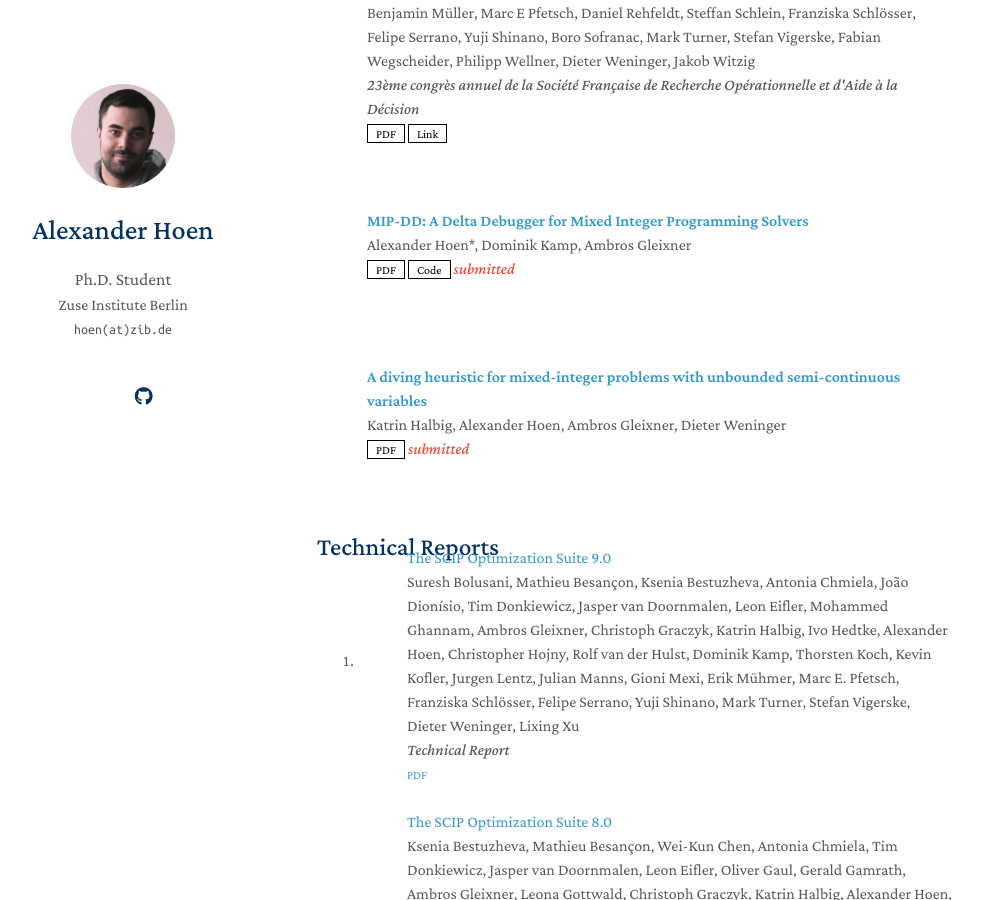
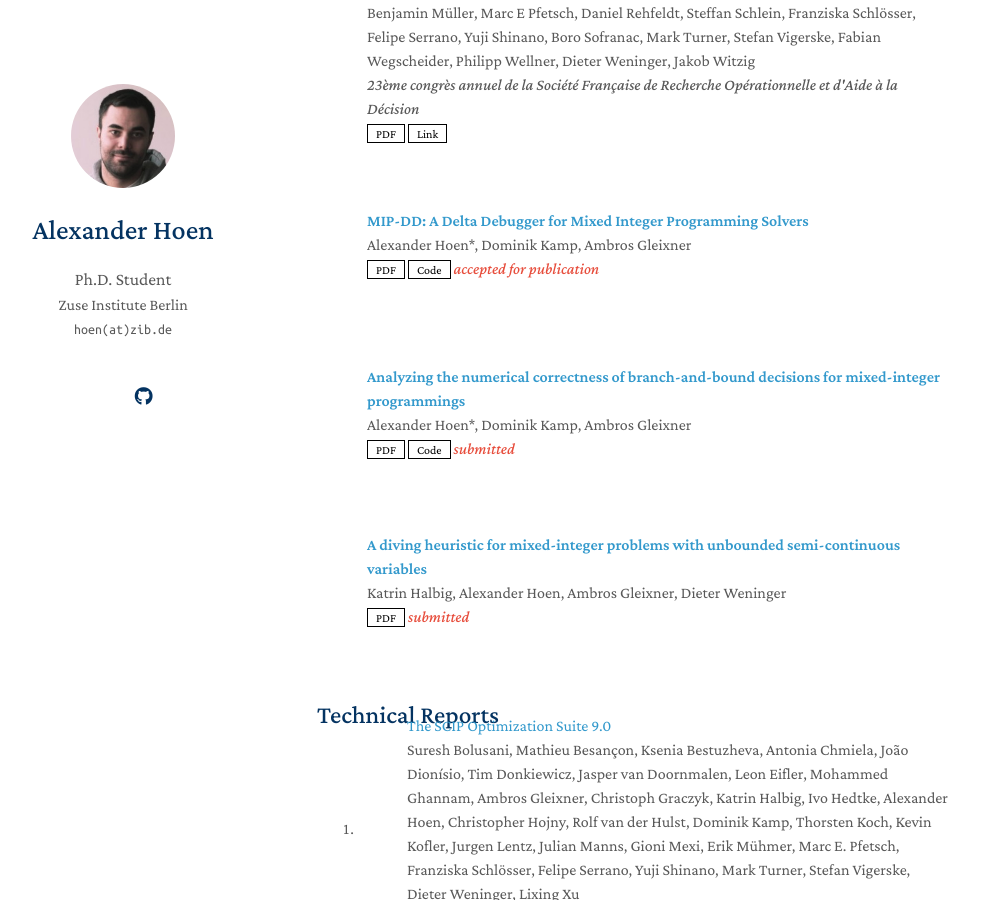
Before and after one commit to alexhoen/alexhoen.github.io, a Jekyll site: the page built from index.md, in a window 1280 px wide and 900 px high, scrolled down 1235 px. Shown: the whole window, without its empty margins (153-1135 px from the left). Built offline with Jekyll 4.4.1, drawn with Linux system fonts in a browser that asks for light colours; nearby versions of some CDN libraries; a style sheet for code colours, icons or effects is not loaded; our own code applies the rules of GitHub Pages for plain Markdown files.

Commit message:
Update publications.yml

```diff
--- a/_data/publications.yml
+++ b/_data/publications.yml
@@ -52,6 +52,15 @@ main:
     page:
     bibtex:
     code: https://github.com/scipopt/MIP-DD
+    notes: accepted for publication
+
+  - title: "Analyzing the numerical correctness of branch-and-bound decisions for mixed-integer programmings"
+    authors: Alexander Hoen*, Dominik Kamp, Ambros Gleixner
+    conference:
+    pdf: https://arxiv.org/abs/2412.14710
+    page:
+    bibtex:
+    code: https://github.com/alexhoen/bnbanalyzer
     notes: submitted
 
   - title: "A diving heuristic for mixed-integer problems with unbounded semi-continuous variables"
```
